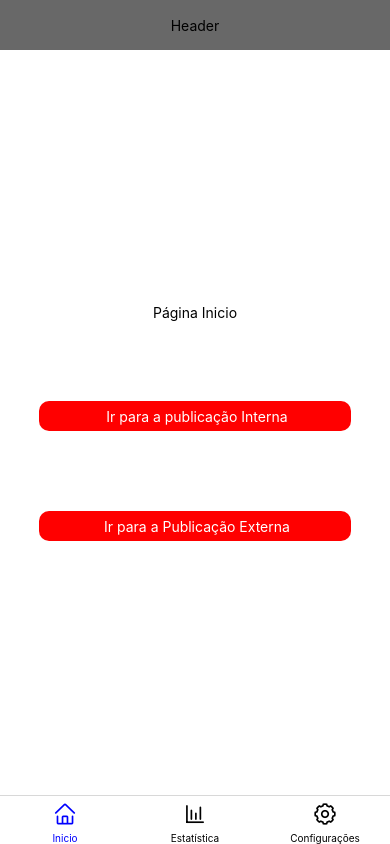
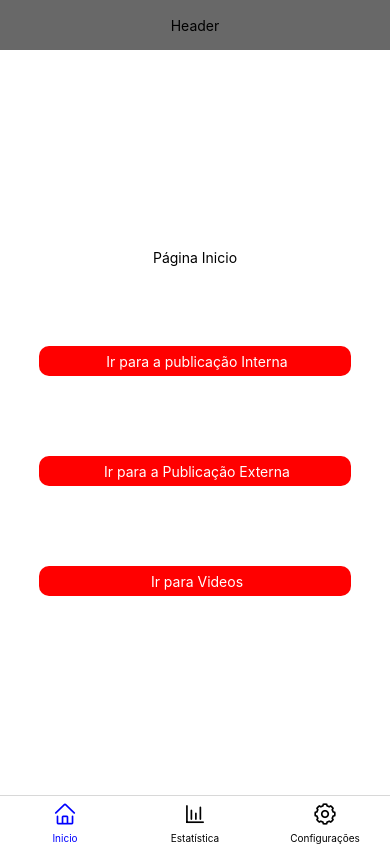
Before and after one commit to adejar12/Roteamento, a React Native app: screen /HomeNavigator in a window 390 px wide. Built offline with nearby package versions, Linux system fonts and the light colour scheme.

Commit message:
feat: adicionando pagina de video

```diff
--- a/routes/EstatisticaNavigator.js
+++ b/routes/EstatisticaNavigator.js
@@ -1,4 +1,4 @@
-import { createStackNavigator  } from "@react-navigation/stack";
+import { createStackNavigator } from "@react-navigation/stack";
 import { useNavigation } from "@react-navigation/native";
 import { TouchableOpacity } from "react-native";
 import { Ionicons } from "@expo/vector-icons";
@@ -47,10 +47,14 @@ export default function EstatisticaNavigator() {
 
   return (
     <Stack.Navigator screenOptions={{ cardStyle: { backgroundColor: "#FFF" } }}>
-      <Stack.Screen name="Estatistica" component={Estatistica}  options={{
-        title: false,
-        header: () => <Header />
-      }}/>
+      <Stack.Screen
+        name="Estatistica"
+        component={Estatistica}
+        options={{
+          title: false,
+          headerShown: false,
+        }}
+      />
       <Stack.Screen
         name="EstatisticaComum"
         component={EstatisticaComum}
--- a/routes/HomeNavigator.js
+++ b/routes/HomeNavigator.js
@@ -1,13 +1,14 @@
-import { createStackNavigator   } from "@react-navigation/stack";
+import { createStackNavigator } from "@react-navigation/stack";
 import { useNavigation } from "@react-navigation/native";
 import { TouchableOpacity } from "react-native";
 import { Ionicons } from "@expo/vector-icons";
 import Header from "../src/components/Header";
 
-const Stack = createStackNavigator  ();
+const Stack = createStackNavigator();
 
 import PublicacaoScreen from "../src/pages/Publicação";
 import InicioScreen from "../src/pages/Inicio";
+import Video from "../src/pages/Video";
 
 export default function HomeNavigator() {
   const navigation = useNavigation();
@@ -46,15 +47,20 @@ export default function HomeNavigator() {
 
   return (
     <Stack.Navigator screenOptions={{ cardStyle: { backgroundColor: "#FFF" } }}>
-      <Stack.Screen name="Inicio" component={InicioScreen} options={{
-        title: false,
-        header: () => <Header />
-      }}/>
+      <Stack.Screen
+        name="Inicio"
+        component={InicioScreen}
+        options={{
+          title: false,
+          header: () => <Header />,
+        }}
+      />
       <Stack.Screen
         name="Publicacao"
         component={PublicacaoScreen}
         options={options()}
       />
+      <Stack.Screen name="Video" component={Video} options={options()} />
     </Stack.Navigator>
   );
 }
--- a/src/pages/Inicio/index.js
+++ b/src/pages/Inicio/index.js
@@ -57,6 +57,30 @@ export default function Inicio() {
         </Text>
       </TouchableOpacity>
 
+      <TouchableOpacity
+        style={{
+          backgroundColor: "red",
+          width: "80%",
+          height: 30,
+          borderRadius: 10,
+          alignItems: "center",
+          justifyContent: "center",
+          marginTop: 80,
+        }}
+        onPress={() => {
+          navigation.navigate("Video");
+        }}
+      >
+        <Text
+          style={{
+            color: "white",
+          }}
+        >
+          {" "}
+          Ir para Videos
+        </Text>
+      </TouchableOpacity>
+
       <StatusBar style="auto" />
     </View>
   );
--- /dev/null
+++ b/src/pages/Video/index.js
@@ -0,0 +1,54 @@
+import React from "react";
+import { View, TouchableOpacity, Text, StyleSheet } from "react-native";
+import { Ionicons } from "@expo/vector-icons";
+
+import { useNavigation } from "@react-navigation/native";
+
+const Video = () => {
+  const navigation = useNavigation();
+
+  navigation.getParent()?.setOptions({
+    tabBarStyle: { display: "none" },
+  });
+
+  navigation.setOptions({
+    headerShown: true,
+    headerLeft: () => (
+      <TouchableOpacity
+        style={{
+          paddingLeft: 12,
+        }}
+        onPress={() => {
+          navigation.navigate("Home", {
+            screen: "HomeNavigator",
+            params: {
+              screen: "Inicio",
+            },
+          });
+          navigation.getParent()?.setOptions({
+            tabBarStyle: { display: "flex" },
+          });
+        }}
+      >
+        <Ionicons name="ios-chevron-back" size={32} color="#000" />
+      </TouchableOpacity>
+    ),
+  });
+
+  return (
+    <View style={styles.container}>
+      <Text>Tela com tab desativada</Text>
+    </View>
+  );
+};
+
+const styles = StyleSheet.create({
+  container: {
+    flex: 1,
+    backgroundColor: "#fff",
+    alignItems: "center",
+    justifyContent: "center",
+  },
+});
+
+export default Video;
```
